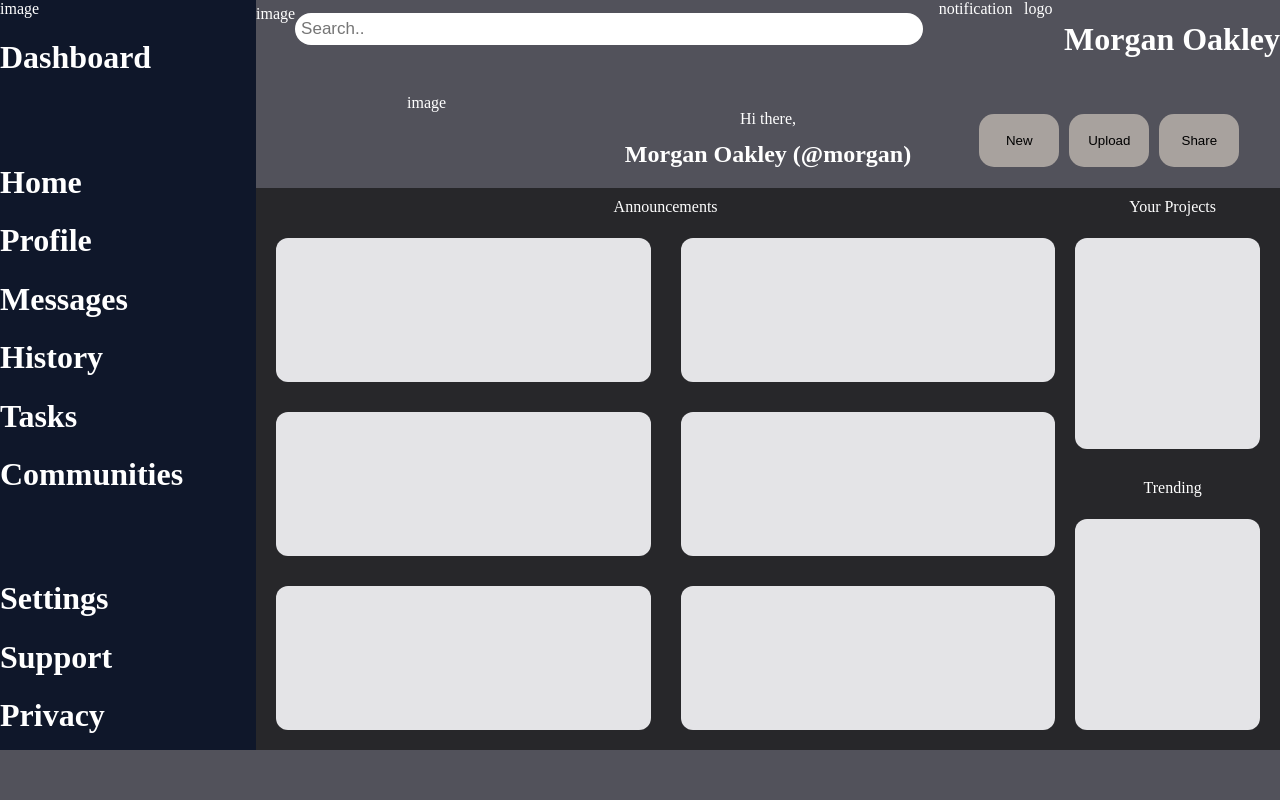
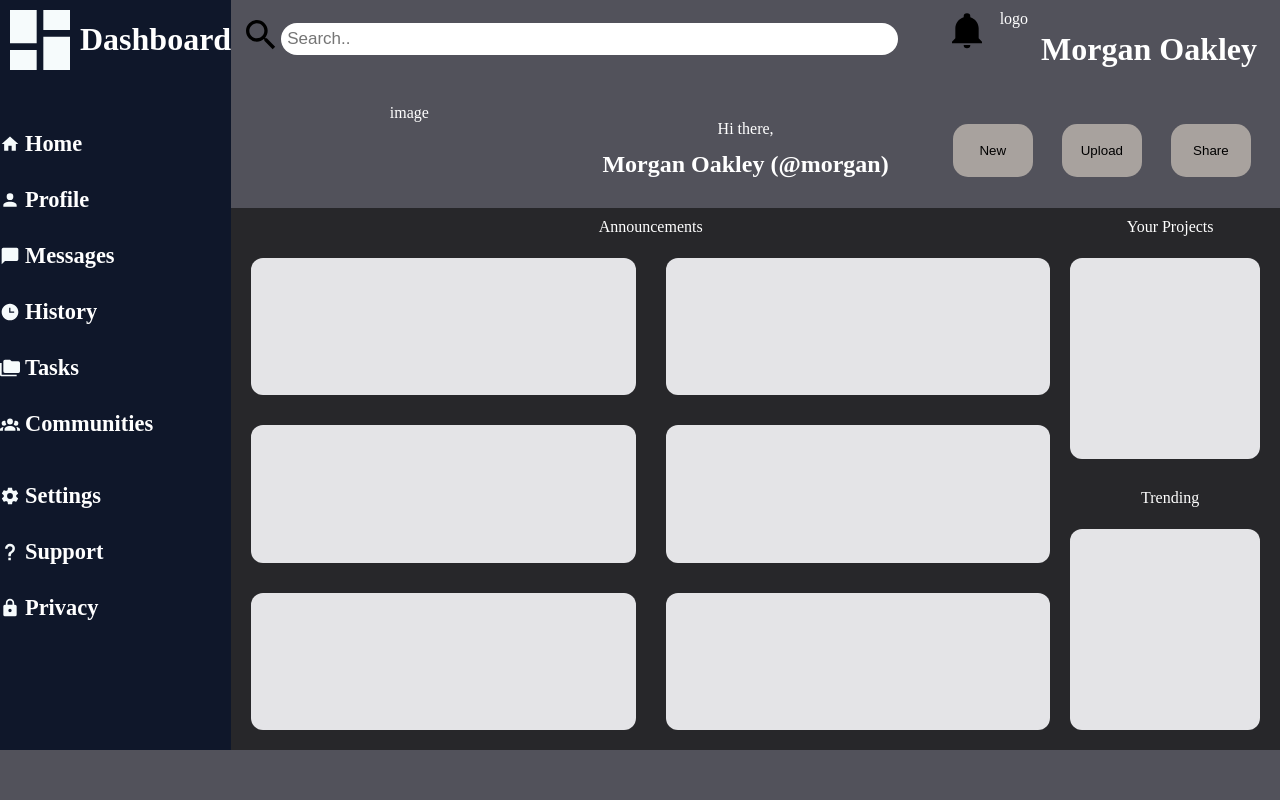
Before and after one commit to DjCr4y0n/admin-dashboard, a plain HTML site: page index.html in a window 1280 px wide. Drawn offline with Linux system fonts and the light colour scheme.

Commit message:
Add icons and adjust layout

```diff
--- a/index.html
+++ b/index.html
@@ -9,7 +9,7 @@
 <body>
     <div class= "header">
         <div class= "searchbar">
-            <div>image</div>
+            <img src="magnify.svg" alt="search_icon" width="40" height="40">
             <input type="text" placeholder="Search..">
         </div>
 
@@ -19,7 +19,7 @@
             <h2>Morgan Oakley (@morgan)</h2>
         </div>
         <div class= "account-name">
-            <div>notification</div>
+            <img src="bell.svg" alt="search_icon" width="40" height="40">
             <div>logo</div>
             <h1>Morgan Oakley</h1>
         </div>
@@ -32,39 +32,49 @@
 
     <div class= "sidebar">
         <div class= "logo">
-            <div>image</div>
+            <img src="view-dashboard.svg" alt="search_icon" width="80" height="80">
             <h1>Dashboard</h1>
         </div>
         <div class= "nav">
             <div>
+                <img src="home.svg" alt="search_icon" width="20" height="20">
                 <h1>Home</h1>
             </div>
             <div>
+                <img src="account.svg" alt="search_icon" width="20" height="20">
                 <h1>Profile</h1>
             </div>
             <div>
+                <img src="message.svg" alt="search_icon" width="20" height="20">
                 <h1>Messages</h1>
             </div>
             <div>
+                <img src="clock-time-three.svg" alt="search_icon" width="20" height="20">
                 <h1>History</h1>
             </div>
             <div>
+                <img src="folder-multiple.svg" alt="search_icon" width="20" height="20">
                 <h1>Tasks</h1>
             </div>
             <div>
+                <img src="account-group.svg" alt="search_icon" width="20" height="20">
                 <h1>Communities</h1>
             </div>
         </div>
         <div class= "branding">
             <div>
+                <img src="cog.svg" alt="search_icon" width="20" height="20">
                 <h1>Settings</h1>
             </div>
             <div>
+                <img src="help.svg" alt="search_icon" width="20" height="20">
                 <h1>Support</h1>
             </div>
             <div>
+                <img src="lock.svg" alt="search_icon" width="20" height="20">
                 <h1>Privacy</h1>
             </div>
+            <div></div>
         </div>
     </div>
 
--- a/style.css
+++ b/style.css
@@ -7,11 +7,13 @@ body, html
 body
 {
     display: grid;
-    grid-template: 1fr 5fr 50px / 1fr 4fr;
+    grid-template: 1fr 5fr 50px / 1fr 6fr;
 }
 
 .header
 {
+    padding: 10px;
+    column-gap: 20px;
     color: white;
     display: grid;
     grid-template: 1fr 1fr / 2fr 1fr;
@@ -75,14 +77,14 @@ body
 .account-name
 {
     display: flex;
-    justify-content: space-between;
+    justify-content: space-evenly;
 }
 
 
 .action-buttons
 {
     display: flex;
-    justify-content: center;
+    justify-content: space-evenly;
     align-items: center;
     gap: 10px;
 }
@@ -100,11 +102,39 @@ body
 .sidebar
 {
     grid-column: 1 / 2;
-    grid-row: 1 / 4;
+    grid-row: 1 / 3;
     background-color: #0f172a;
     color: white;
     display: grid;
-    grid-template: 1fr 2fr 1fr;
+    grid-template: 100px 2fr 1fr 2fr / 1fr;
+    gap: 1em;
+}
+
+
+.nav, .branding
+{
+    font-size: 0.7em;
+}
+
+
+.sidebar .logo
+{
+    font-size: 1rem;
+    display: flex;
+}
+
+
+.sidebar img
+{
+    filter: invert(99%) sepia(1%) saturate(889%) hue-rotate(156deg) brightness(99%) contrast(100%);
+}
+
+
+.nav div, .branding div
+{
+    display: flex;
+    gap: 5px;
+    align-items: center;
 }
 
 .main
```
Also changed, not shown: account-group.svg (added), account.svg (added), bell.svg (added), clock-time-three.svg (added), cog.svg (added), folder-multiple.svg (added), help.svg (added), home.svg (added), lock.svg (added), magnify.svg (added), message.svg (added), view-dashboard.svg (added).
